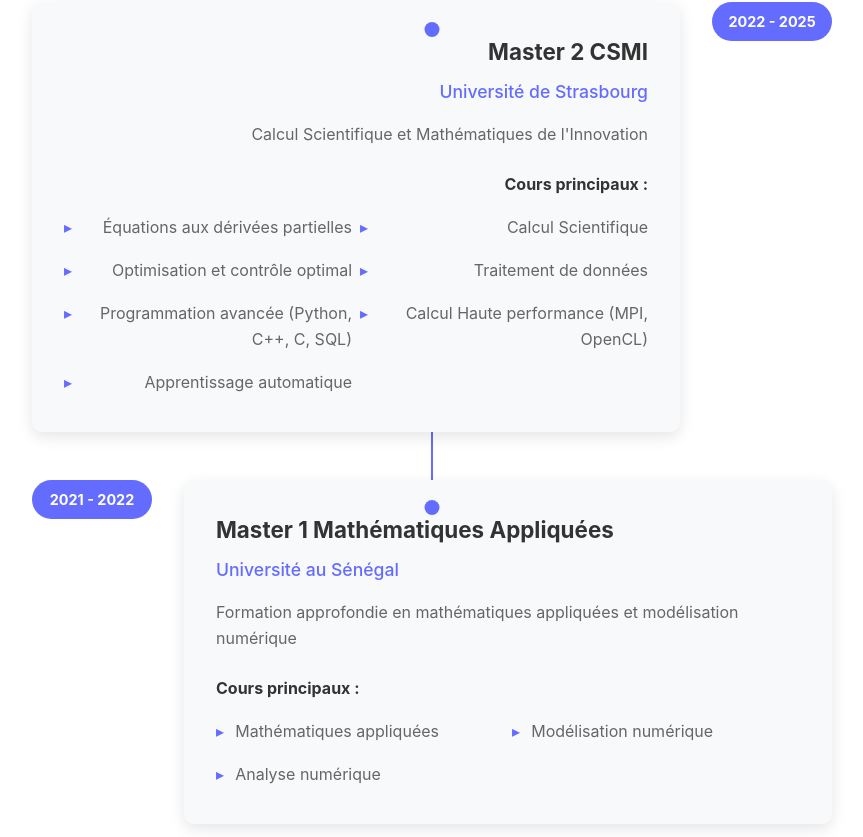
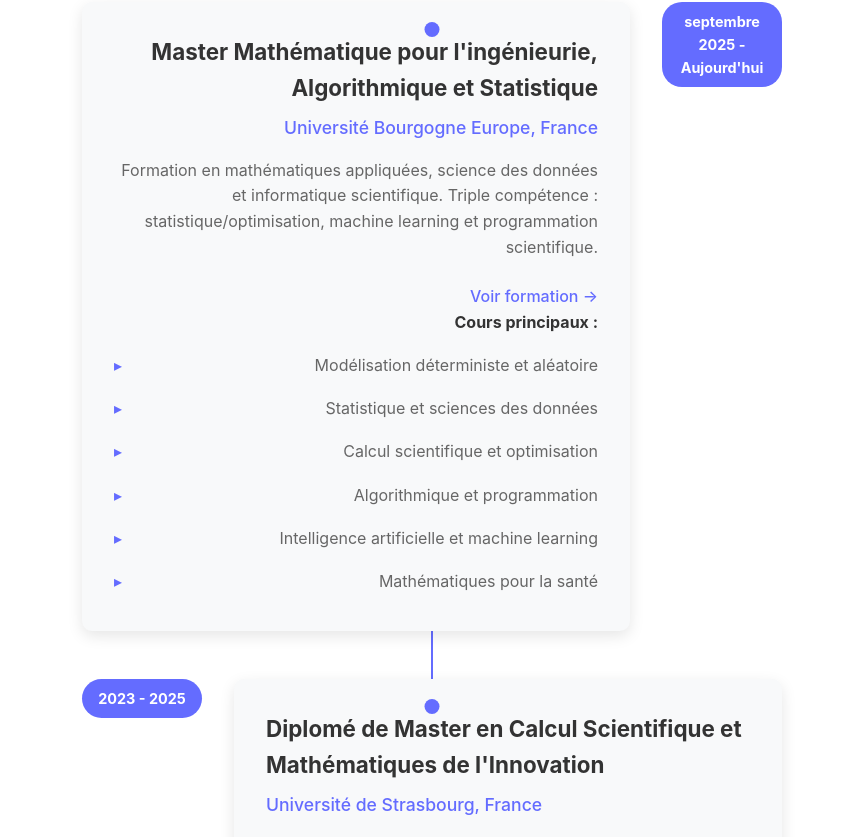
Before and after one commit to DiengAda/mon-portfolio, a React (Vite) app: page / in a window 1280 px wide. Shown: the part 1903-2740 px from the top of the page, without its empty margins (168-1031 px from the left). Built offline with nearby package versions, Linux system fonts and the light colour scheme.

Commit message:
Mise à jour des informations de la section Éducation : ajout de nouveaux diplômes, descriptions et liens vers les formations

```diff
--- a/src/sections/Education.css
+++ b/src/sections/Education.css
@@ -11,7 +11,7 @@
 
 .education-timeline {
   position: relative;
-  max-width: 800px;
+  max-width: 700px;
   margin: 0 auto;
 }
 
--- a/src/sections/Education.jsx
+++ b/src/sections/Education.jsx
@@ -3,10 +3,26 @@
 function Education() {
   const education = [
     {
-      degree: "Master 2 CSMI",
-      school: "Université de Strasbourg",
-      period: "2022 - 2025",
-      description: "Calcul Scientifique et Mathématiques de l'Innovation",
+      degree: "Master Mathématique pour l'ingénieurie, Algorithmique et Statistique",
+      school: "Université Bourgogne Europe, France",
+      period: "septembre 2025 - Aujourd'hui",
+      description: "Formation en mathématiques appliquées, science des données et informatique scientifique. Triple compétence : statistique/optimisation, machine learning et programmation scientifique.",
+      url: "https://formations.ube.fr/fr/offre-de-formation/master-XB/master-mathematiques-et-applications-LMGC26R4/mathematiques-pour-l-ingenierie-algorithmique-et-statistique-LMGEPMC6.html",
+      courses: [
+        "Modélisation déterministe et aléatoire",
+        "Statistique et sciences des données",
+        "Calcul scientifique et optimisation",
+        "Algorithmique et programmation",
+        "Intelligence artificielle et machine learning",
+        "Mathématiques pour la santé"
+      ]
+    },
+    {
+      degree: "Diplomé de Master en Calcul Scientifique et Mathématiques de l'Innovation",
+      school: "Université de Strasbourg, France",
+      period: "2023 - 2025",
+      description: "Spécialisation en modélisation mathématique, simulation numérique, méthodes numériques avancées et optimisation",
+      url: "https://mathinfo.unistra.fr/formations/master/master-mathematiques-et-applications/odf-parcours-calcul-scientifique-et-mathematiques-de-linnovation-csmi-PR438-18099/",
       courses: [
         "Équations aux dérivées partielles",
         "Calcul Scientifique",
@@ -19,9 +35,10 @@
     },
     {
       degree: "Master 1 Mathématiques Appliquées",
-      school: "Université au Sénégal",
+      school: "Université Cheikh Anta Diop de Dakar, Sénégal",
       period: "2021 - 2022",
       description: "Formation approfondie en mathématiques appliquées et modélisation numérique",
+      url: "https://fad.fst.ucad.sn/course/index.php?categoryid=225&lang=en",
       courses: [
         "Mathématiques appliquées",
         "Modélisation numérique",
@@ -44,6 +61,16 @@
                 <h3>{edu.degree}</h3>
                 <h4>{edu.school}</h4>
                 <p className="education-description">{edu.description}</p>
+                {edu.url && (
+                  <a
+                    href={edu.url}
+                    target="_blank"
+                    rel="noopener noreferrer"
+                    className="education-link"
+                  >
+                    Voir formation →
+                  </a>
+                )}
                 <div className="education-courses">
                   <h5>Cours principaux :</h5>
                   <ul>
```
